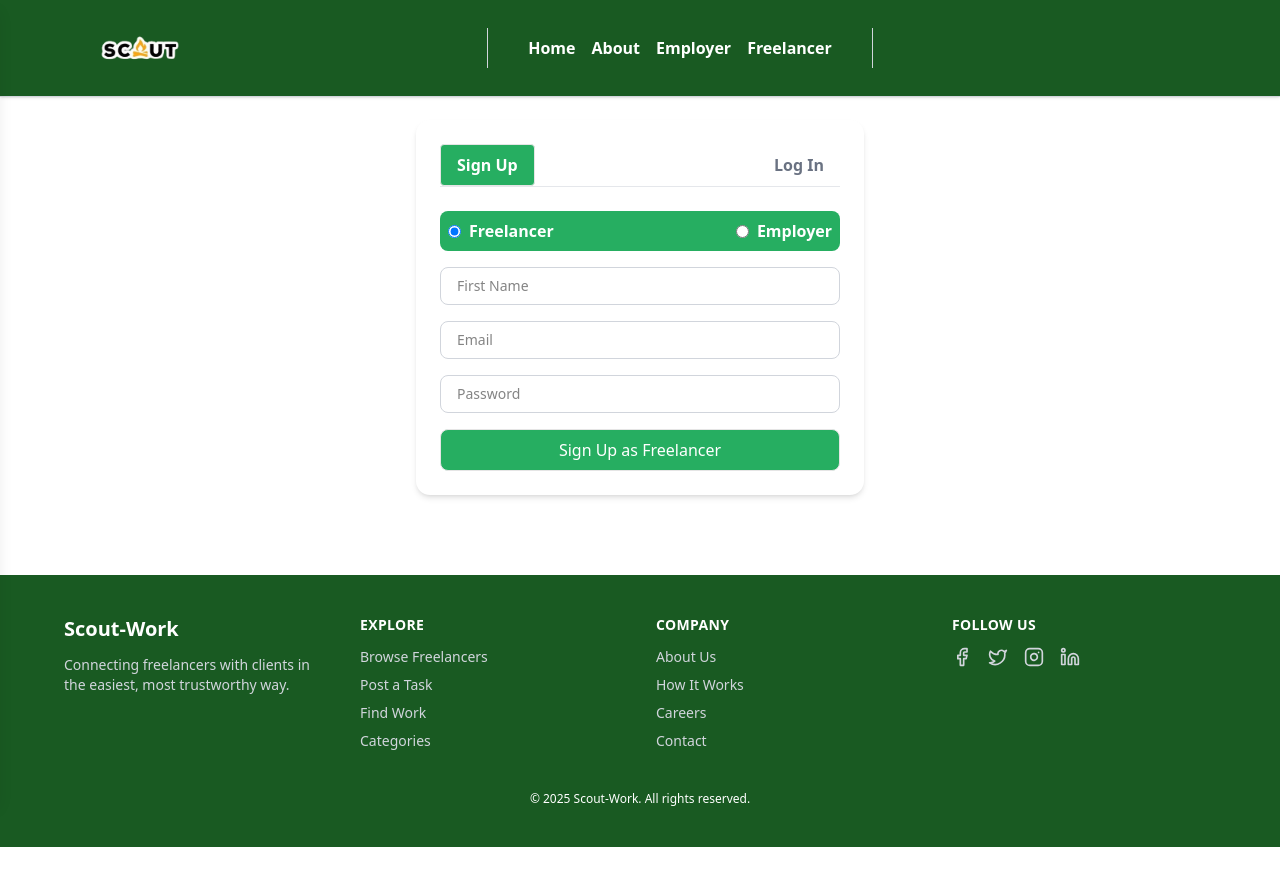
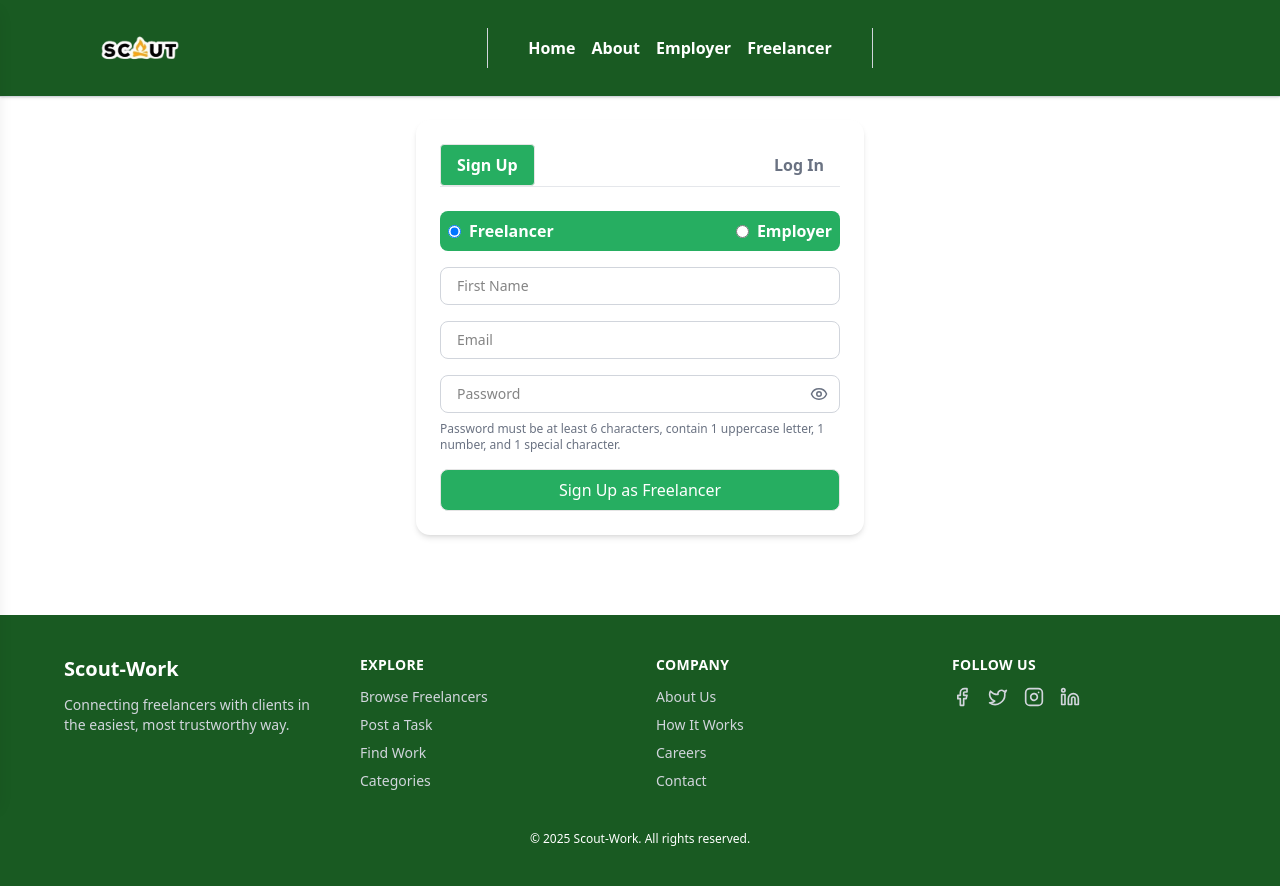
Before and after one commit to bensonwhalesdev/scout-work, a React (Vite) app: page /auth in a window 1280 px wide. Before the commit the page ends 847 px from the top, so only its background shows below. Built offline with nearby package versions, Linux system fonts and the light colour scheme.

Commit message:
files updated

```diff
--- a/src/components/Pages/(AuthPage)/Auth/index.jsx
+++ b/src/components/Pages/(AuthPage)/Auth/index.jsx
@@ -1,10 +1,11 @@
 import React, { useState } from 'react';
 import { useAuth } from '../Hook/useAuth';
-
+import { Eye, EyeOff } from 'lucide-react';
 
 const AuthTabs = () => {
   const [activeTab, setActiveTab] = useState('signup');
   const [role, setRole] = useState('freelancer');
+  const [showPassword, setShowPassword] = useState(false);
   const [formData, setFormData] = useState({
     firstName: '',
     email: '',
@@ -33,12 +34,24 @@ const AuthTabs = () => {
   return (
     <div className="max-w-md mx-auto mt-30 mb-20 bg-white rounded-xl shadow-md p-6">
       {/* Tabs */}
-      <div className="flex justify-between  mb-6 border-b border-gray-200">
-        <button className={`px-4 py-2 font-semibold ${activeTab === 'signup' ? 'border bg-[#26AE61] hover:bg-[#195A22] rounded text-white cursor-pointer transition duration-300' : 'text-gray-500'}`}
-          onClick={() => setActiveTab('signup')}>Sign Up
+      <div className="flex justify-between mb-6 border-b border-gray-200">
+        <button
+          className={`px-4 py-2 font-semibold ${activeTab === 'signup'
+            ? 'border bg-[#26AE61] hover:bg-[#195A22] rounded text-white cursor-pointer transition duration-300'
+            : 'text-gray-500'
+            }`}
+          onClick={() => setActiveTab('signup')}
+        >
+          Sign Up
         </button>
-        <button className={`px-4 py-2 font-semibold ${activeTab === 'login' ? 'border bg-[#26AE61] hover:bg-[#195A22] rounded text-white cursor-pointer transition duration-300' : 'text-gray-500'}`}
-        onClick={() => setActiveTab('login')}>Log In
+        <button
+          className={`px-4 py-2 font-semibold ${activeTab === 'login'
+            ? 'border bg-[#26AE61] hover:bg-[#195A22] rounded text-white cursor-pointer transition duration-300'
+            : 'text-gray-500'
+            }`}
+          onClick={() => setActiveTab('login')}
+        >
+          Log In
         </button>
       </div>
 
@@ -49,24 +62,70 @@ const AuthTabs = () => {
         <form className="space-y-4" onSubmit={handleSignup}>
           <div className="flex justify-between bg-[#26AE61] text-white font-bold p-2 rounded-md mb-4">
             <label className="flex items-center gap-2">
-              <input type="radio" value="freelancer" checked={role === 'freelancer'}
-                onChange={() => setRole('freelancer')} />Freelancer
+              <input
+                type="radio"
+                value="freelancer"
+                checked={role === 'freelancer'}
+                onChange={() => setRole('freelancer')}
+              />
+              Freelancer
             </label>
             <label className="flex items-center gap-2">
-              <input type="radio" value="employer" checked={role === 'employer'}                         onChange={() => setRole('employer')}/> Employer
+              <input
+                type="radio"
+                value="employer"
+                checked={role === 'employer'}
+                onChange={() => setRole('employer')}
+              />
+              Employer
             </label>
           </div>
 
-          <input type="text" name="firstName" placeholder="First Name"
+          <input
+            type="text"
+            name="firstName"
+            placeholder="First Name"
             className="w-full border border-gray-300 px-4 py-2 rounded-md text-sm"
-            value={formData.firstName} onChange={handleChange}/>
-          <input type="email" name="email" placeholder="Email"
+            value={formData.firstName}
+            onChange={handleChange}
+          />
+
+          <input
+            type="email"
+            name="email"
+            placeholder="Email"
             className="w-full border border-gray-300 px-4 py-2 rounded-md text-sm"
-            value={formData.email} onChange={handleChange} />
-          <input type="password" name="password" placeholder="Password"
-            className="w-full border border-gray-300 px-4 py-2 rounded-md text-sm"
-            value={formData.password} onChange={handleChange} />
-          <button type="submit" className="w-full text-white py-2 rounded-md border bg-[#26AE61] hover:bg-[#195A22] transition cursor-pointer" disabled={loading} >
+            value={formData.email}
+            onChange={handleChange}
+          />
+
+          <div className="relative">
+            <input
+              type={showPassword ? 'text' : 'password'}
+              name="password"
+              placeholder="Password"
+              className="w-full border border-gray-300 px-4 py-2 rounded-md text-sm"
+              value={formData.password}
+              onChange={handleChange}
+            />
+            <span
+              className="absolute right-3 top-2.5 text-gray-500 cursor-pointer"
+              onClick={() => setShowPassword(!showPassword)}
+            >
+              {showPassword ? <EyeOff size={18} /> : <Eye size={18} />}
+            </span>
+          </div>
+
+          {/* Password policy info */}
+          <p className="text-xs text-gray-500 -mt-2">
+            Password must be at least 6 characters, contain 1 uppercase letter, 1 number, and 1 special character.
+          </p>
+
+          <button
+            type="submit"
+            className="w-full text-white py-2 rounded-md border bg-[#26AE61] hover:bg-[#195A22] transition cursor-pointer"
+            disabled={loading}
+          >
             {loading ? 'Signing Up...' : `Sign Up as ${role.charAt(0).toUpperCase() + role.slice(1)}`}
           </button>
         </form>
@@ -75,9 +134,37 @@ const AuthTabs = () => {
       {/* Login Form */}
       {activeTab === 'login' && (
         <form className="space-y-4" onSubmit={handleLogin}>
-          <input type="email" name="email" placeholder="Email" className="w-full border border-gray-300 px-4 py-2 rounded-md text-sm" value={formData.email} onChange={handleChange} />
-          <input type="password" name="password" placeholder="Password" className="w-full border border-gray-300 px-4 py-2 rounded-md text-sm" value={formData.password} onChange={handleChange} />
-          <button type="submit" className="w-full text-white py-2 rounded-md border bg-[#26AE61] hover:bg-[#195A22] transition cursor-pointer" disabled={loading} >
+          <input
+            type="email"
+            name="email"
+            placeholder="Email"
+            className="w-full border border-gray-300 px-4 py-2 rounded-md text-sm"
+            value={formData.email}
+            onChange={handleChange}
+          />
+
+          <div className="relative">
+            <input
+              type={showPassword ? 'text' : 'password'}
+              name="password"
+              placeholder="Password"
+              className="w-full border border-gray-300 px-4 py-2 rounded-md text-sm"
+              value={formData.password}
+              onChange={handleChange}
+            />
+            <span
+              className="absolute right-3 top-2.5 text-gray-500 cursor-pointer"
+              onClick={() => setShowPassword(!showPassword)}
+            >
+              {showPassword ? <EyeOff size={18} /> : <Eye size={18} />}
+            </span>
+          </div>
+
+          <button
+            type="submit"
+            className="w-full text-white py-2 rounded-md border bg-[#26AE61] hover:bg-[#195A22] transition cursor-pointer"
+            disabled={loading}
+          >
             {loading ? 'Logging In...' : 'Log In'}
           </button>
         </form>
```
